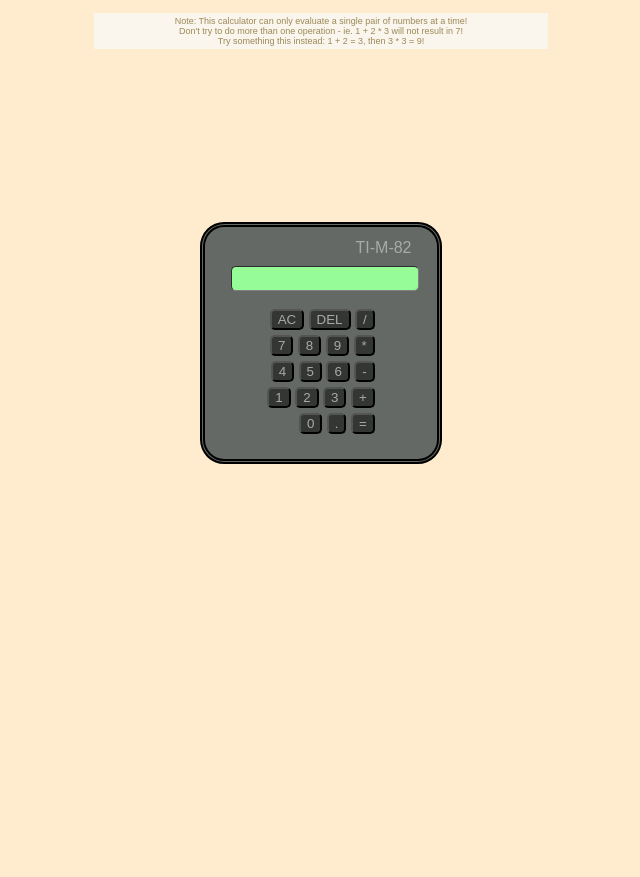
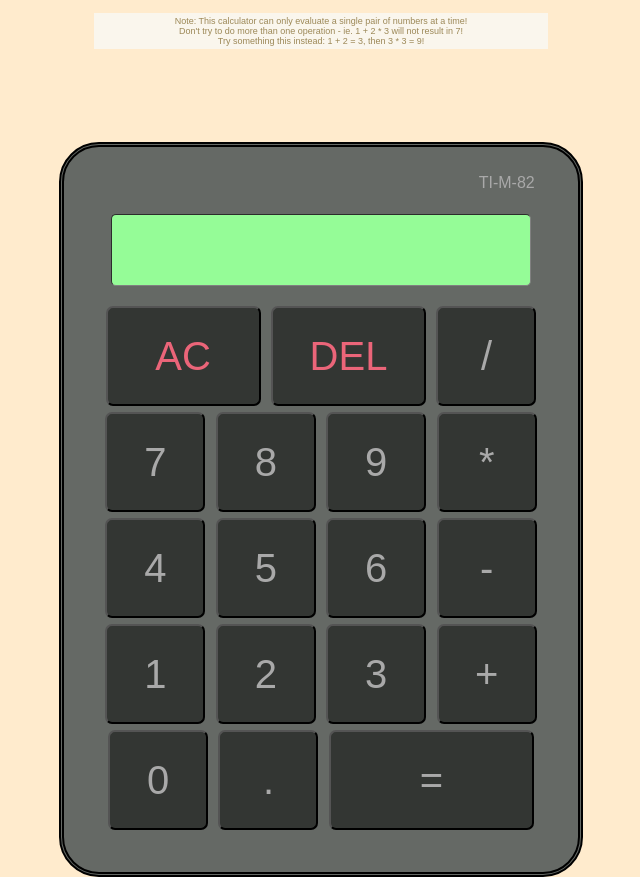
Before and after one commit to cstim240/top_calculator, a plain HTML site: page index.html in a window 1280 px wide. Shown: the top 877 px of the page, without its empty margins (319-959 px from the left). Drawn offline with Linux system fonts and the light colour scheme.

Commit message:
Add color to buttons and calculator

```diff
--- a/style.css
+++ b/style.css
@@ -31,45 +31,64 @@ p {
 .calculator {
     background-color: #656965;
     display: flex;
+    flex: 0;
     flex-direction: column;
     align-items: center;
     justify-content: center;
-    padding: 1% 2% 2% 2%;
-    margin: 20vh 30vh 68vh 30vh; /* top | right | bottom | left*/
+    padding: 2% 3% 3% 3%;
+    margin: 10vh 100px 50vh 100px; /* top | right | bottom | left*/
     flex: 1 1 0;
     border: 5px double black ; /*size type color*/
-    border-radius: 10%;
+    border-radius: 40px;
 }
 
 .calcTitle {
     margin-left: auto;
     margin-bottom: 5%;
+    margin-right: 5px;
+    margin-top: 2px;
     color: darkgrey;
 }
 
 .main_display {
     background-color: #95fc97;
     color: #768576;
+    font-size: xx-large;
     font-weight: bold;
     border: 1px inset grey;
     border-radius: 5px;
-    padding: 2%;
+    padding: 1%;
     margin-bottom: 10%;
+    width: 420px;
+    height: 80%;
 }
 
 .buttons {
     display: flex;
     flex-direction: column;
-    justify-content: space-around;
-    align-items: flex-end;
-    gap: 5px;
+    align-items: center;
+    width: 100%;
 }
 
 button {
     background-color: #333633;
     color: darkgrey;
-    border-radius: 5px;
+    border-radius: 7px;
+    margin: 3px;
+    height: 100px;
+    width: 100px;
+    font-size: 40px;
 }
+
+.compute {
+    width: 205px;
+}
+
+.clear, .backspace{
+    width: 155px;
+    color: #eb6579;
+}
+
 
 .footer {
     background-color: #faf6ed;
```
